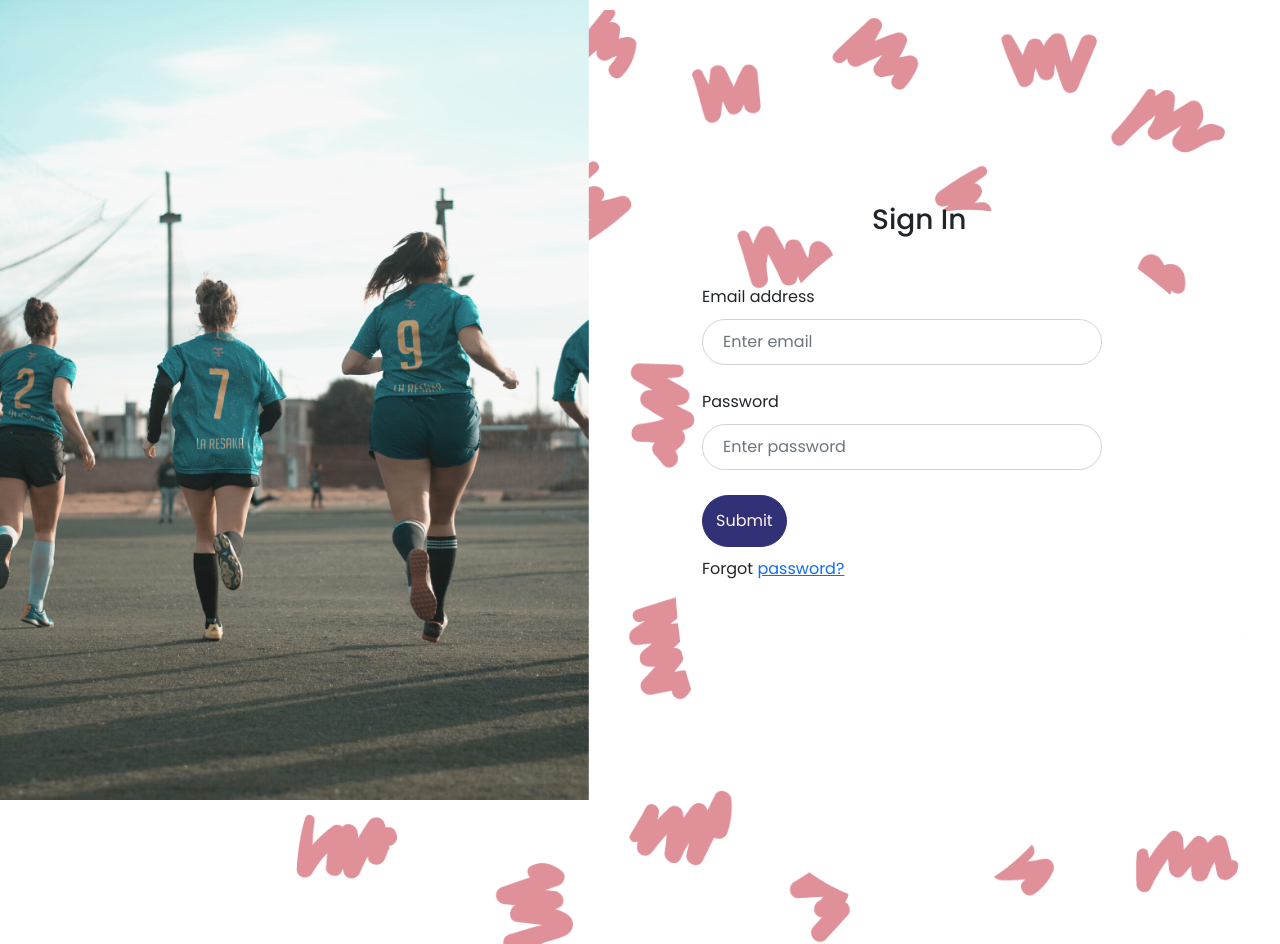
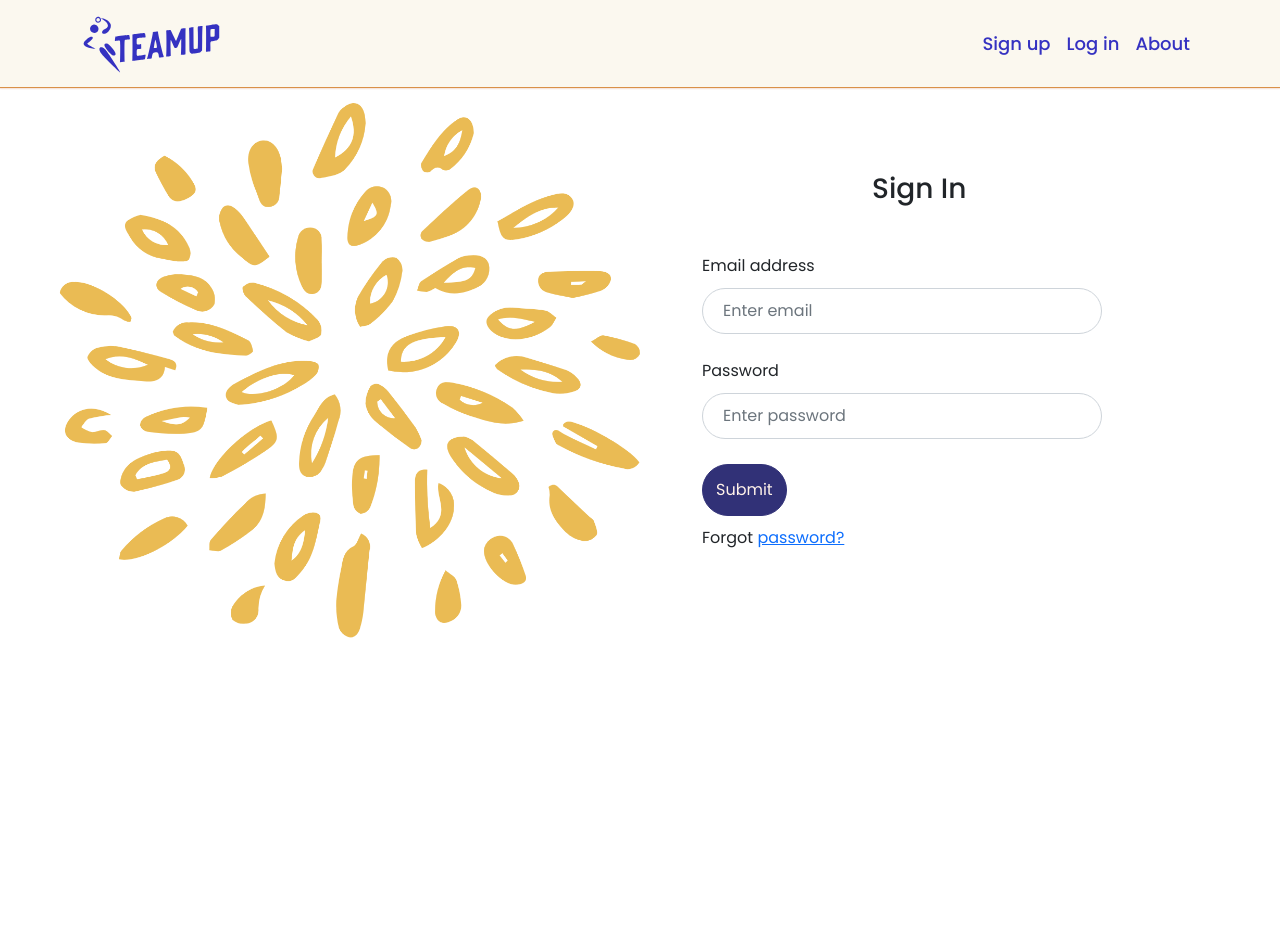
Before and after one commit to pinacotheque/capstone-frontend, a React (Create React App) app: page /login in a window 1280 px wide. After the commit the page ends 800 px from the top, so only its background shows below. Built offline with nearby package versions, Linux system fonts and the light colour scheme; a web font is replaced by a local one.

Commit message:
css edit

```diff
--- a/src/App.js
+++ b/src/App.js
@@ -15,7 +15,7 @@ import 'react-calendar/dist/Calendar.css';
 function App() {
   return (
     <Router>
-      <Route exact path={['/', '/home']} render={(routerProps) => <NavBar />} />
+      <Route exact path={['/', '/home', '/login', '/register']} render={(routerProps) => <NavBar />} />
 
       <Route exact path='/' render={(routerProps) => <Landing />} />
       <Route exact path='/login' render={(routerProps) => <Login />} />
--- a/src/Components/Home/Feed.jsx
+++ b/src/Components/Home/Feed.jsx
@@ -1,7 +1,9 @@
 import React from 'react'
 import styles from './home.module.css'
 import {Container, Col, Row, Modal, Button} from 'react-bootstrap'
-import { useState } from 'react';
+import { useState } from 'react'
+import SingleGame from './SingleGame.jsx'
+import PostGame from '../Modals/PostGame'
 
 export default function Feed() {
 
@@ -17,49 +19,11 @@ export default function Feed() {
             <input className={styles.postInput} placeholder="Create your team.." onClick={handleShow}/>
         </div>
 
-
-        <Modal show={show} onHide={handleClose}>
-            <Modal.Header closeButton>
-            <Modal.Title>Create a team</Modal.Title>
-            </Modal.Header>
-            <Modal.Body>
-                <div>
-                <label htmlFor="">Event Name</label>
-                <input type="text" />
-                </div>
-            </Modal.Body>
-            <Modal.Footer>
-            <Button variant="secondary" onClick={handleClose}>
-                Close
-            </Button>
-            <Button variant="primary" onClick={handleClose}>
-                Save Changes
-            </Button>
-            </Modal.Footer>
-        </Modal>
+        <PostGame show={show} handleClose={handleClose}/>
 
 
-        <div className={styles.inputPost}>
-            <Row>
+        <SingleGame/>
 
-                <img src="https://picsum.photos/200" alt="" />
-
-                <Col >
-                <Row>
-        <h6 className="flex-row">Game</h6>
-                </Row>
-                <Row className="justify-between">
-        <div>Date: 10/10/2021
-            <span className="px-2">Location: ...</span>
-            <span>Players: ?/10</span>
-        </div>
-
-
-                </Row>
-                </Col>
-                <button>Join</button>
-            </Row>
-        </div>
         </>
     )
 }
--- /dev/null
+++ b/src/Components/Home/SingleGame.jsx
@@ -0,0 +1,28 @@
+import React from 'react'
+import styles from './home.module.css'
+import {Container, Col, Row, Modal, Button} from 'react-bootstrap'
+
+export default function SingleGame() {
+    return (
+        <div>
+            <div className={styles.inputPost}>
+            <Row>
+                <img src="https://picsum.photos/200" alt="" />
+                <Col >
+                <Row>
+                <h6 className="flex-row">Game</h6>
+                </Row>
+                <Row className="justify-between">
+                <div>Date: 10/10/2021
+                    <span className="px-2">Location: ...</span>
+                    <span>Players: ?/10</span>
+                </div>
+
+                </Row>
+                </Col>
+                <button>Join</button>
+            </Row>
+        </div>
+        </div>
+    )
+}
--- a/src/Components/Home/home.module.css
+++ b/src/Components/Home/home.module.css
@@ -48,7 +48,7 @@
 }
 
 .home{
-    margin-top: 50px;
+    margin-top: 40px;
 }
 .inputDiv, .inputPost{
     border: 1px solid rgba(185, 185, 185, 0.425);
@@ -81,12 +81,13 @@
 }
 
 .inputPost button{
+    height: fit-content;
     width: fit-content;
+    padding-block: 10px;
     margin-right: 10px;
-    padding: 10px;
     padding-inline: 20px;
     border: 1px solid  rgb(49, 49, 119);
-    border-radius: 5px;
+    border-radius: 20px;
     color: rgb(255, 242, 233);
     background-color: rgb(49, 49, 119);
 }
--- a/src/Components/Login/Login.jsx
+++ b/src/Components/Login/Login.jsx
@@ -1,6 +1,6 @@
 import React from 'react'
 import { Col, Container, Row } from 'react-bootstrap'
-import image2 from '../assets/image2.png'
+import image1 from '../assets/image1.png'
 import image3 from '../assets/image3.png'
 import image4 from '../assets/image4.png'
 
@@ -11,14 +11,12 @@ export default function Login() {
         <div>
             <Row>
                 <Col className={styles.imageCol} >
-                <img src={image2}/>
+                <img src={image1}/>
                 </Col>
 
                 <Col className={styles.formCol} >
 
                 <form >
-                <img src={image3} className={styles.image3}/>
-                <img src={image4} className={styles.image4}/>
 
 
                 <h3>Sign In</h3>
--- a/src/Components/Login/login.module.css
+++ b/src/Components/Login/login.module.css
@@ -1,8 +1,12 @@
 .imageCol{
+    background-image: '../';
+    width: 20%;
 }
 .imageCol img{
-    height: 100vh !important;
-    left: 0;
+    position: relative;
+    left: -150px;
+    opacity: 0.82;
+    width: 1000px;
 }
 
 .formCol{
--- /dev/null
+++ b/src/Components/Modals/PostGame.jsx
@@ -0,0 +1,28 @@
+import React from 'react'
+import {Modal, Button} from 'react-bootstrap'
+
+export default function PostGame({show, handleClose}) {
+    return (
+
+            <Modal show={show} onHide={handleClose}>
+            <Modal.Header closeButton>
+            <Modal.Title>Create a team</Modal.Title>
+            </Modal.Header>
+            <Modal.Body>
+                <div>
+                <label htmlFor="">Event Name</label>
+                <input type="text" />
+                </div>
+            </Modal.Body>
+            <Modal.Footer>
+            <Button variant="secondary" onClick={handleClose}>
+                Close
+            </Button>
+            <Button variant="primary" onClick={handleClose}>
+                Save Changes
+            </Button>
+            </Modal.Footer>
+        </Modal>
+
+    )
+}
--- a/src/Components/NavBar/nav.module.css
+++ b/src/Components/NavBar/nav.module.css
@@ -2,7 +2,7 @@
     color: white !important;
     background-color: #FBF8EF;
     border-bottom: 1px solid hsla(30, 98%, 40%, 0.701) ;
-    box-shadow: 0 2px 2px 0 rgba(243, 154, 113, 0.2), 0 2px 10px 0 rgba(0, 0, 0, 0.19)
+    box-shadow: 0 1px 1px 0 rgba(243, 154, 113, 0.2), 0 1px 2px 0 rgba(0, 0, 0, 0.05)
 }
 .links {
     color: #3532C1 !important;
--- a/src/Components/Register/Register.jsx
+++ b/src/Components/Register/Register.jsx
@@ -1,6 +1,6 @@
 import React from 'react'
 import { Col, Container, Row } from 'react-bootstrap'
-import image2 from '../assets/image2.png'
+import image1 from '../assets/image1.png'
 import image3 from '../assets/image3.png'
 import image4 from '../assets/image4.png'
 
@@ -11,15 +11,12 @@ export default function Register() {
         <div>
             <Row>
                 <Col className={styles.imageCol} >
-                <img src={image2}/>
+                <img src={image1}/>
                 </Col>
 
                 <Col className={styles.formCol} >
 
                 <form >
-                <img src={image3} className={styles.image3}/>
-                <img src={image4} className={styles.image4}/>
-
 
                 <h3>Register</h3>
                 <div className="form-group">
--- a/src/Components/Register/register.module.css
+++ b/src/Components/Register/register.module.css
@@ -1,11 +1,12 @@
 
 .imageCol img{
-    height: 100vh !important;
+
+    width: 100%;
     left: 0;
+    opacity: 0.82;
 }
 
 .formCol{
-    align-self: center;
 }
 
 .formCol form{
```
